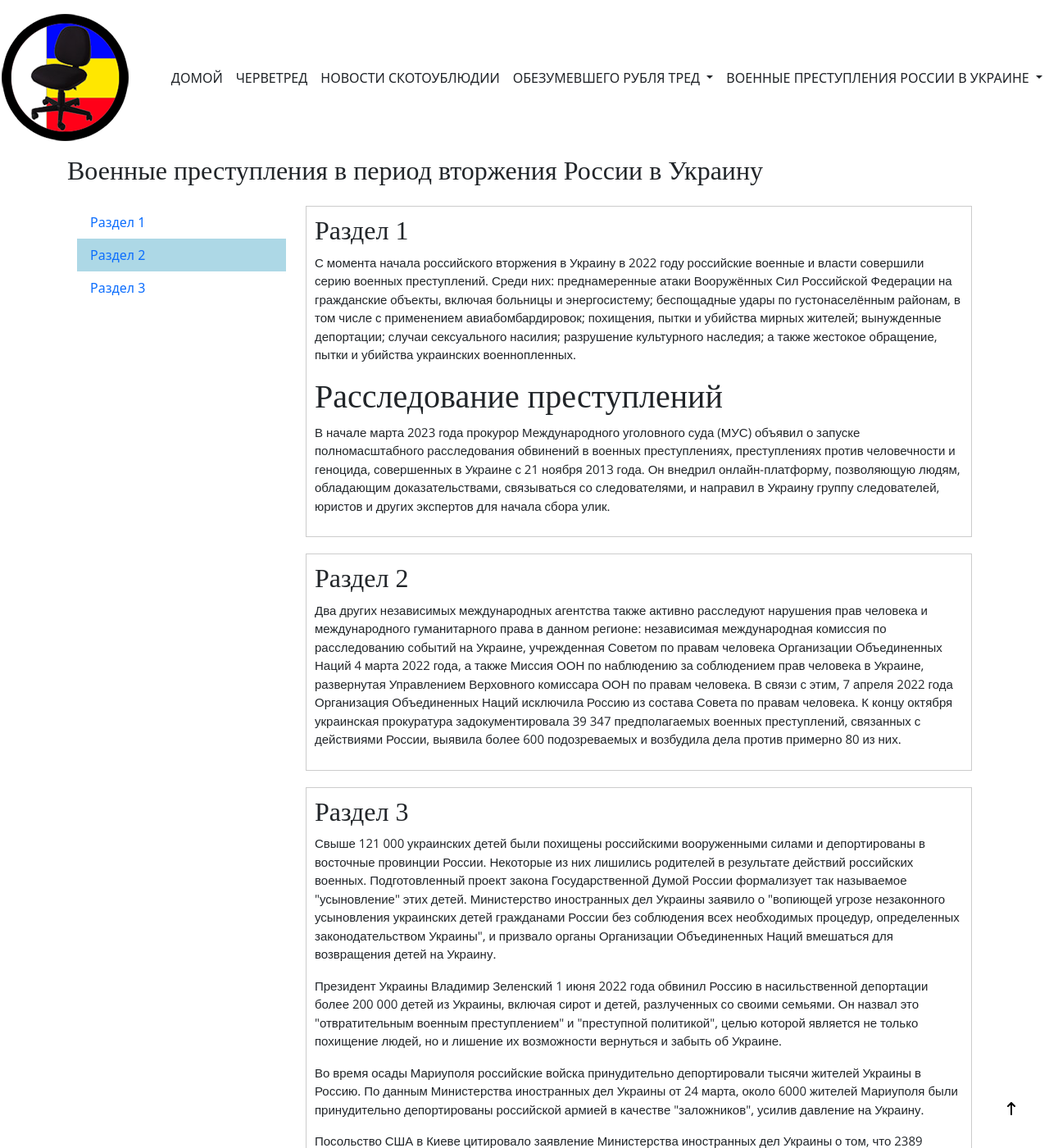
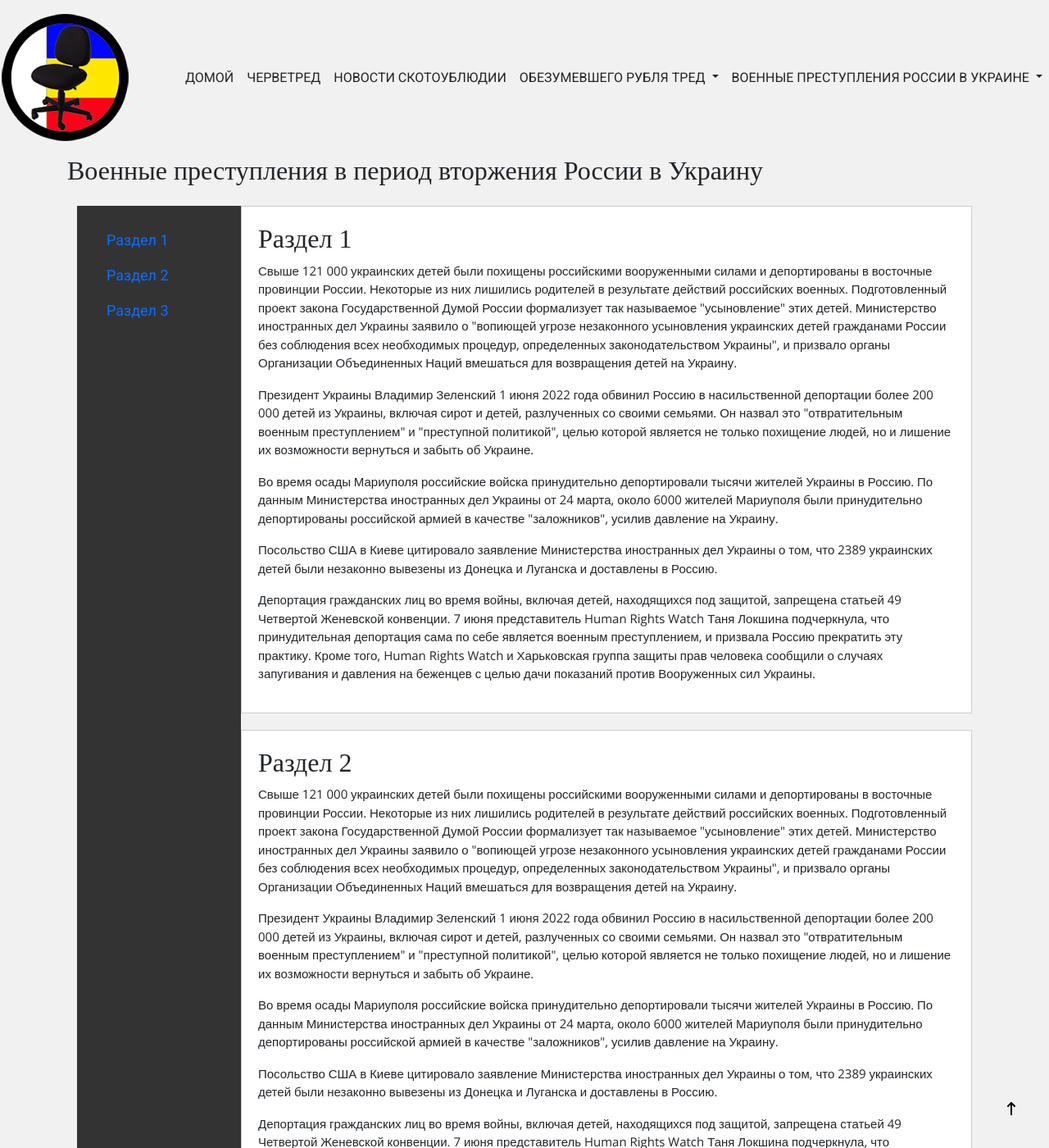
Before and after one commit to chervetred/chervetred.github.io, a Jekyll site: the page built from _pages/test.html, in a window 1280 px wide and 1400 px high. Shown: the whole window at 82% size. Built offline with Jekyll 4.4.1, drawn with Linux system fonts in a browser that asks for light colours; nearby versions of some CDN libraries; some web fonts are replaced; a script that is not in the unit is left out; comment, search, counter and statistics services are not loaded; some of the changed text lies outside the part shown.

Commit message:
Update test.html

```diff
--- a/_pages/test.html
+++ b/_pages/test.html
@@ -11,12 +11,42 @@
   <meta charset="UTF-8">
   <meta name="viewport" content="width=device-width, initial-scale=1.0">
   <title>Моя статья</title>
+  <link href="https://fonts.googleapis.com/css2?family=Roboto:wght@400;700&display=swap" rel="stylesheet">
   <link href="https://cdn.jsdelivr.net/npm/bootstrap@5.4.0/dist/css/bootstrap.min.css" rel="stylesheet">
   <style>
+    body {
+      font-family: 'Roboto', sans-serif;
+      background-color: #f1f1f1;
+      margin: 0;
+      padding: 0;
+    }
+    .container {
+      display: flex;
+    }
+    .nav-sidebar {
+      height: 100vh;
+      overflow-y: auto;
+      position: sticky;
+      top: 0;
+      background-color: #333;
+      color: white;
+      padding: 20px;
+      width: 200px;
+      font-size: 18px;
+      scrollbar-width: thin;
+      scrollbar-color: #666 #111;
+    }
+    .nav-sidebar::-webkit-scrollbar {
+      width: 8px;
+    }
+    .nav-sidebar::-webkit-scrollbar-thumb {
+      background-color: #666;
+    }
     .article-section {
       border: 1px solid #ccc;
-      padding: 10px;
+      padding: 20px;
       margin-bottom: 20px;
+      background-color: #fff;
     }
     .active {
       background-color: lightblue;
@@ -25,24 +55,29 @@
 </head>
 <body>
   <div class="container">
-    <div class="row">
-      <div class="col-3">
+    <div class="nav-sidebar">
       <ul class="nav flex-column">
         <li><a href="#section1" class="nav-link">Раздел 1</a></li>
         <li><a href="#section2" class="nav-link">Раздел 2</a></li>
         <li><a href="#section3" class="nav-link">Раздел 3</a></li>
       </ul>
     </div>
-      <div class="col-9">
+    <div style="flex: 1;">
       <div id="section1" class="article-section">
         <h2>Раздел 1</h2>
-          <p>С момента начала российского вторжения в Украину в 2022 году российские военные и власти совершили серию военных преступлений. Среди них: преднамеренные атаки Вооружённых Сил Российской Федерации на гражданские объекты, включая больницы и энергосистему; беспощадные удары по густонаселённым районам, в том числе с применением авиабомбардировок; похищения, пытки и убийства мирных жителей; вынужденные депортации; случаи сексуального насилия; разрушение культурного наследия; а также жестокое обращение, пытки и убийства украинских военнопленных.</p>
-    <h1 id="category2" class="category-heading">Расследование преступлений</h1>
-    <p>В начале марта 2023 года прокурор Международного уголовного суда (МУС) объявил о запуске полномасштабного расследования обвинений в военных преступлениях, преступлениях против человечности и геноцида, совершенных в Украине с 21 ноября 2013 года. Он внедрил онлайн-платформу, позволяющую людям, обладающим доказательствами, связываться со следователями, и направил в Украину группу следователей, юристов и других экспертов для начала сбора улик.</p>
+        <p>Свыше 121 000 украинских детей были похищены российскими вооруженными силами и депортированы в восточные провинции России. Некоторые из них лишились родителей в результате действий российских военных. Подготовленный проект закона Государственной Думой России формализует так называемое "усыновление" этих детей. Министерство иностранных дел Украины заявило о "вопиющей угрозе незаконного усыновления украинских детей гражданами России без соблюдения всех необходимых процедур, определенных законодательством Украины", и призвало органы Организации Объединенных Наций вмешаться для возвращения детей на Украину.</p>
+<p>Президент Украины Владимир Зеленский 1 июня 2022 года обвинил Россию в насильственной депортации более 200 000 детей из Украины, включая сирот и детей, разлученных со своими семьями. Он назвал это "отвратительным военным преступлением" и "преступной политикой", целью которой является не только похищение людей, но и лишение их возможности вернуться и забыть об Украине.</p>
+<p>Во время осады Мариуполя российские войска принудительно депортировали тысячи жителей Украины в Россию. По данным Министерства иностранных дел Украины от 24 марта, около 6000 жителей Мариуполя были принудительно депортированы российской армией в качестве "заложников", усилив давление на Украину.</p>
+<p>Посольство США в Киеве цитировало заявление Министерства иностранных дел Украины о том, что 2389 украинских детей были незаконно вывезены из Донецка и Луганска и доставлены в Россию.</p>
+<p>Депортация гражданских лиц во время войны, включая детей, находящихся под защитой, запрещена статьей 49 Четвертой Женевской конвенции. 7 июня представитель Human Rights Watch Таня Локшина подчеркнула, что принудительная депортация сама по себе является военным преступлением, и призвала Россию прекратить эту практику. Кроме того, Human Rights Watch и Харьковская группа защиты прав человека сообщили о случаях запугивания и давления на беженцев с целью дачи показаний против Вооруженных сил Украины.</p>
       </div>
       <div id="section2" class="article-section">
         <h2>Раздел 2</h2>
-          <p>Два других независимых международных агентства также активно расследуют нарушения прав человека и международного гуманитарного права в данном регионе: независимая международная комиссия по расследованию событий на Украине, учрежденная Советом по правам человека Организации Объединенных Наций 4 марта 2022 года, а также Миссия ООН по наблюдению за соблюдением прав человека в Украине, развернутая Управлением Верховного комиссара ООН по правам человека. В связи с этим, 7 апреля 2022 года Организация Объединенных Наций исключила Россию из состава Совета по правам человека. К концу октября украинская прокуратура задокументировала 39 347 предполагаемых военных преступлений, связанных с действиями России, выявила более 600 подозреваемых и возбудила дела против примерно 80 из них.</p>
+        <p>Свыше 121 000 украинских детей были похищены российскими вооруженными силами и депортированы в восточные провинции России. Некоторые из них лишились родителей в результате действий российских военных. Подготовленный проект закона Государственной Думой России формализует так называемое "усыновление" этих детей. Министерство иностранных дел Украины заявило о "вопиющей угрозе незаконного усыновления украинских детей гражданами России без соблюдения всех необходимых процедур, определенных законодательством Украины", и призвало органы Организации Объединенных Наций вмешаться для возвращения детей на Украину.</p>
+<p>Президент Украины Владимир Зеленский 1 июня 2022 года обвинил Россию в насильственной депортации более 200 000 детей из Украины, включая сирот и детей, разлученных со своими семьями. Он назвал это "отвратительным военным преступлением" и "преступной политикой", целью которой является не только похищение людей, но и лишение их возможности вернуться и забыть об Украине.</p>
+<p>Во время осады Мариуполя российские войска принудительно депортировали тысячи жителей Украины в Россию. По данным Министерства иностранных дел Украины от 24 марта, около 6000 жителей Мариуполя были принудительно депортированы российской армией в качестве "заложников", усилив давление на Украину.</p>
+<p>Посольство США в Киеве цитировало заявление Министерства иностранных дел Украины о том, что 2389 украинских детей были незаконно вывезены из Донецка и Луганска и доставлены в Россию.</p>
+<p>Депортация гражданских лиц во время войны, включая детей, находящихся под защитой, запрещена статьей 49 Четвертой Женевской конвенции. 7 июня представитель Human Rights Watch Таня Локшина подчеркнула, что принудительная депортация сама по себе является военным преступлением, и призвала Россию прекратить эту практику. Кроме того, Human Rights Watch и Харьковская группа защиты прав человека сообщили о случаях запугивания и давления на беженцев с целью дачи показаний против Вооруженных сил Украины.</p>
       </div>
       <div id="section3" class="article-section">
         <h2>Раздел 3</h2>
```
Also changed, not shown: other parts of _pages/test.html (+0 -24 lines). Lines whose indentation alone changed are shown as unchanged.
